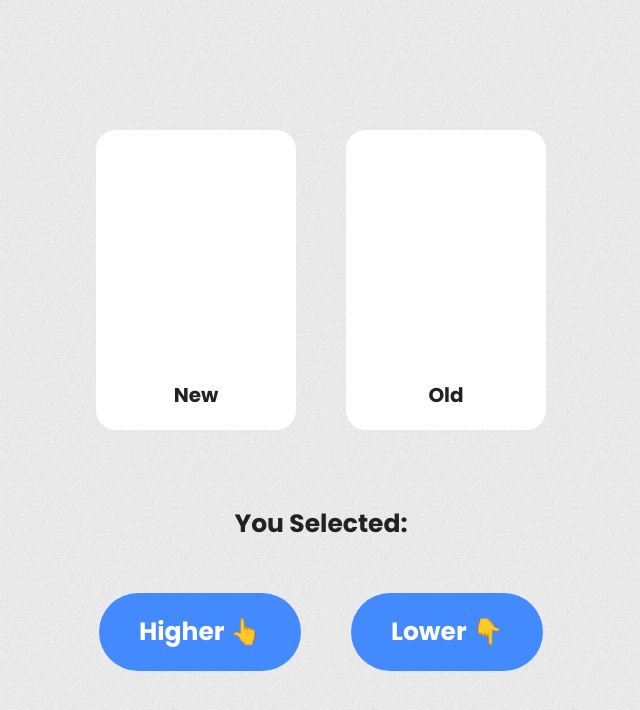
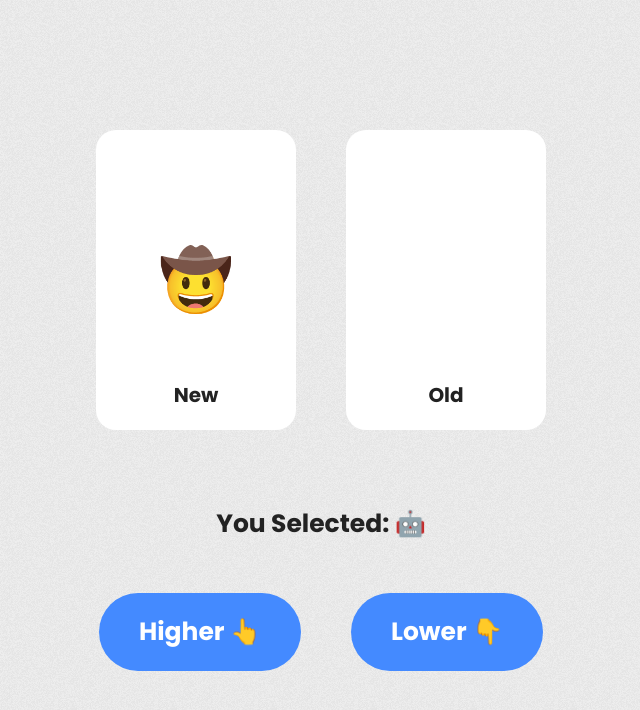
Before and after one commit to hiMRK/higher-lower, a React (Create React App) app: page / in a window 1280 px wide. Shown: the top 710 px of the page, without its empty margins (319-959 px from the left). Built offline with nearby package versions, Linux system fonts and the light colour scheme.

Commit message:
Emoji > Empty State

```diff
--- a/src/App.js
+++ b/src/App.js
@@ -3,8 +3,8 @@ import { random } from 'underscore';
 import './app.scss';
 
 const App = () => {
-  const [randomNumber, setRandomNumber] = useState('');
-  const [userChoice, setUserChoice] = useState('');
+  const [randomNumber, setRandomNumber] = useState('🤠');
+  const [userChoice, setUserChoice] = useState('🤖');
   const getRandomNumber = (e) => {
     setRandomNumber(random(1, 20));
     (e.target.id === 'higher') ? setUserChoice('higher') : setUserChoice('lower');
```
